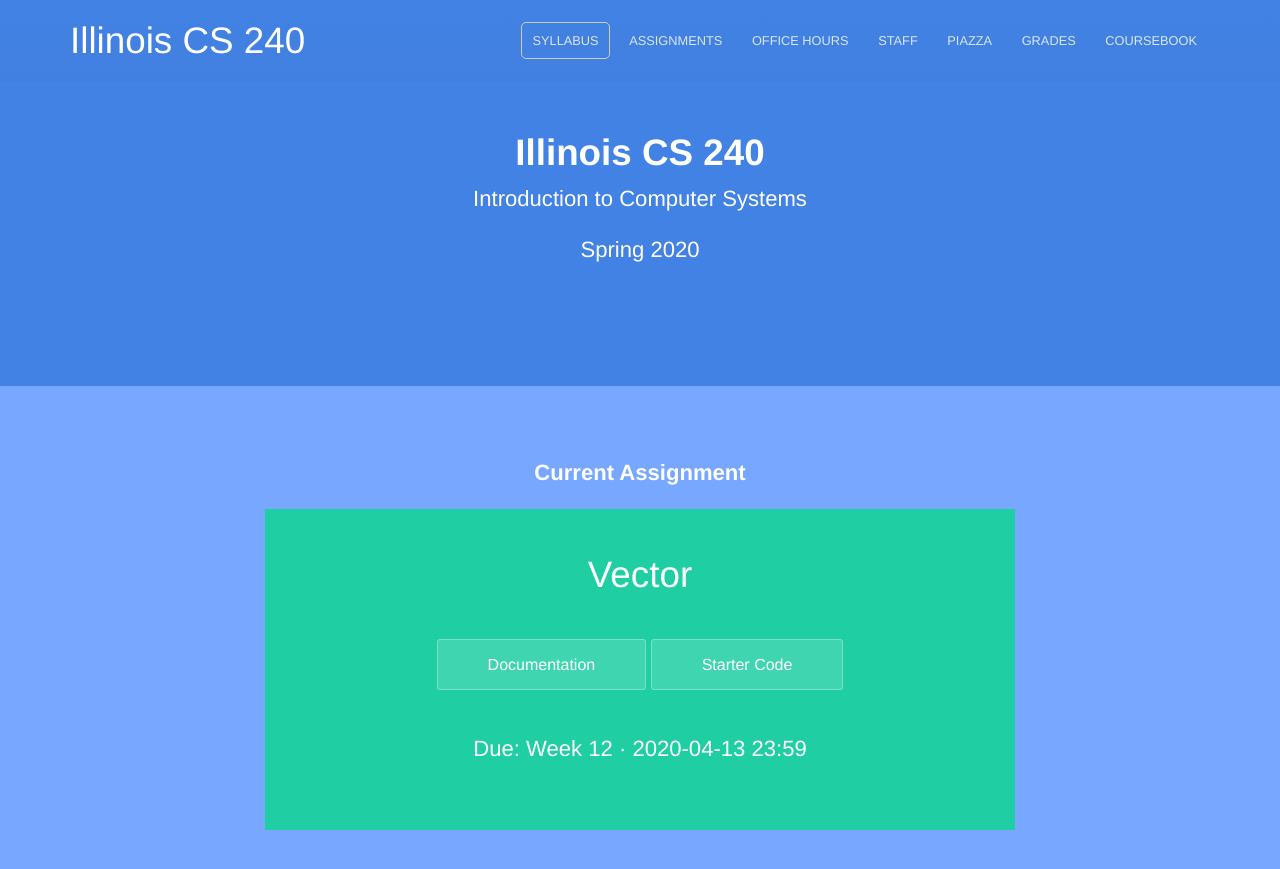
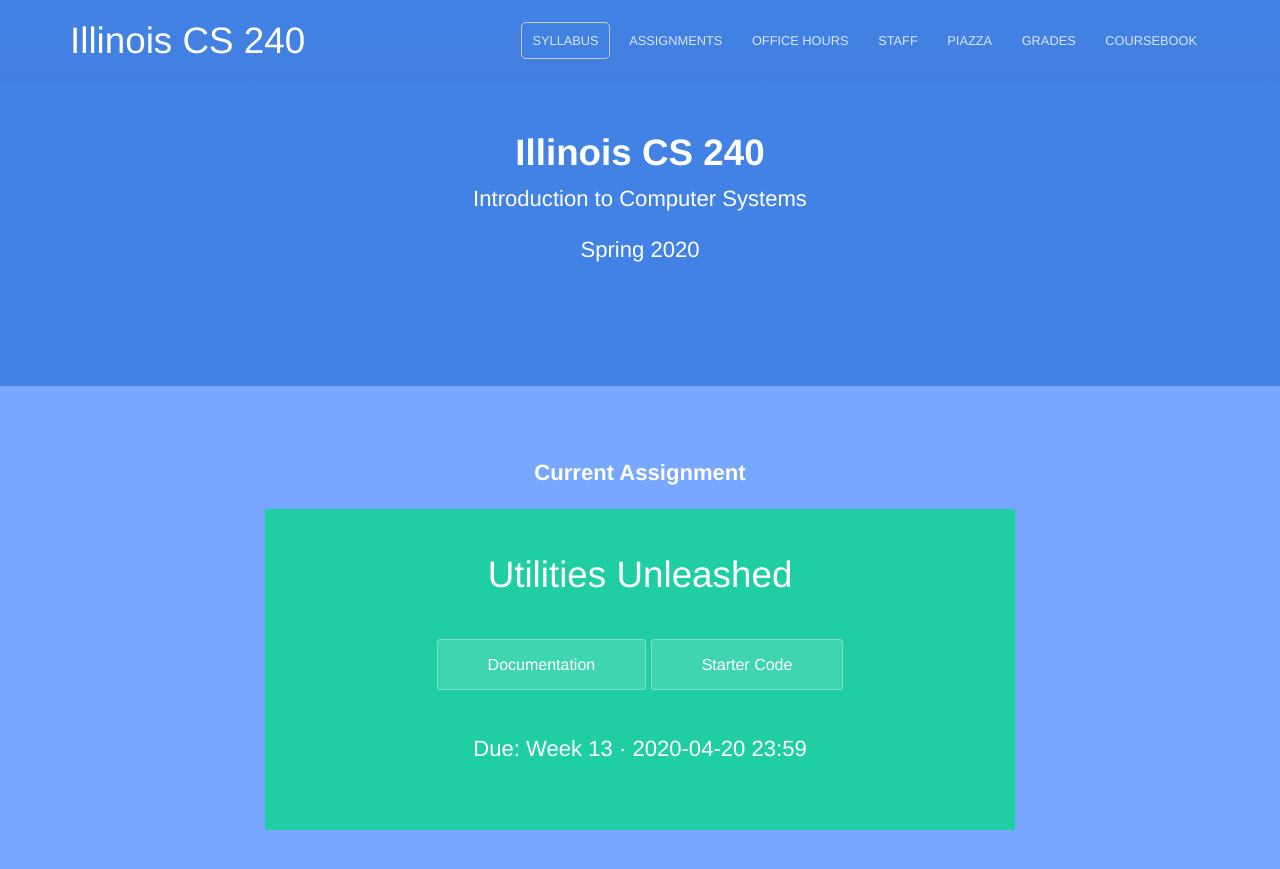
Before and after one commit to illinois-cs240/illinois-cs240.github.io, a Jekyll site: the page built from index.html, in a window 1280 px wide and 900 px high. Shown: the top 869 px of the window. Built offline with Jekyll 4.4.1, drawn with Linux system fonts in a browser that asks for light colours; a script that is not in the unit is left out.

Commit message:
Utilities Unleashed Fall 2020 deployment

```diff
--- a/_data/assignments.yaml
+++ b/_data/assignments.yaml
@@ -52,13 +52,13 @@
       url: "utilities_unleashed"
       submissions:
         - title: Entire Assignment
-          due_date: 2020-04-13 23:59
+          due_date: 2020-04-20 23:59
           graded_files:
           - env.c
           - time.c
       resources: true
       worksheet: true
-      visible: false
+      visible: true
       slides: true
   -
       name: "Shell"
```
